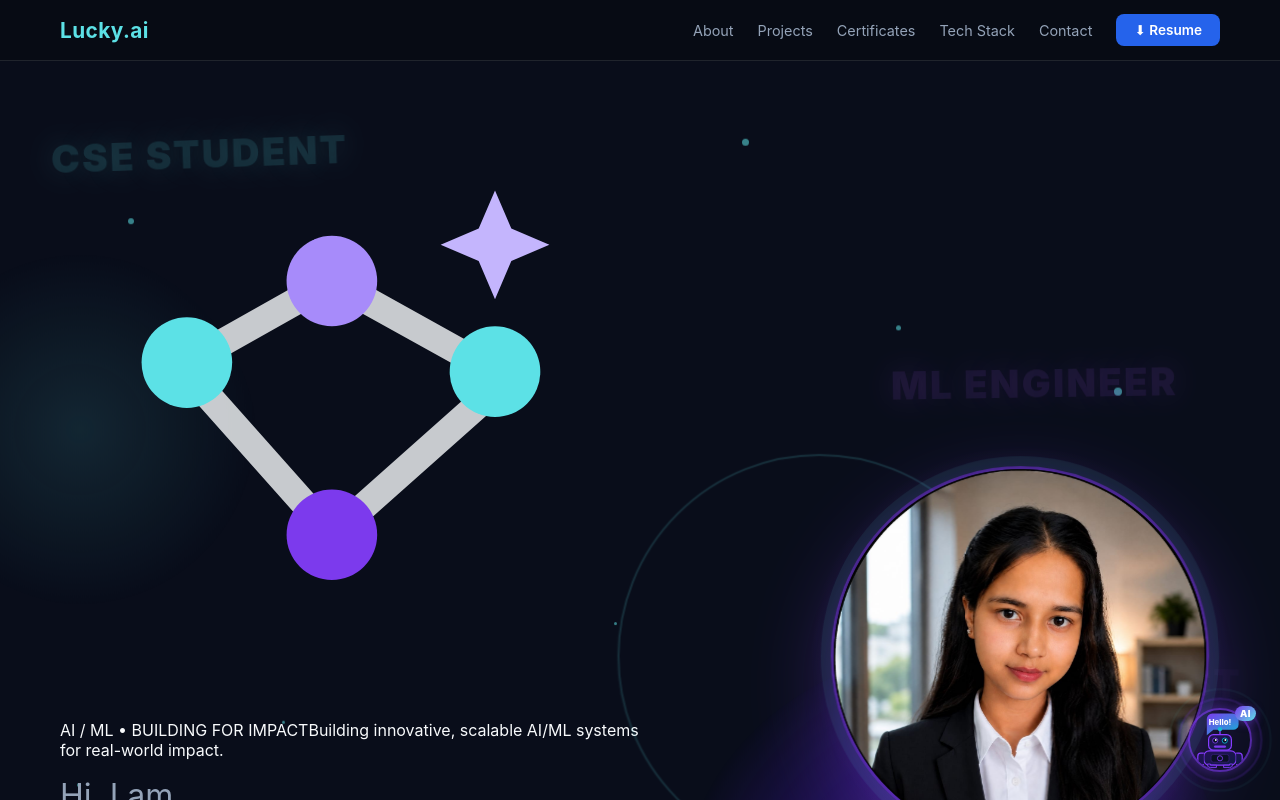
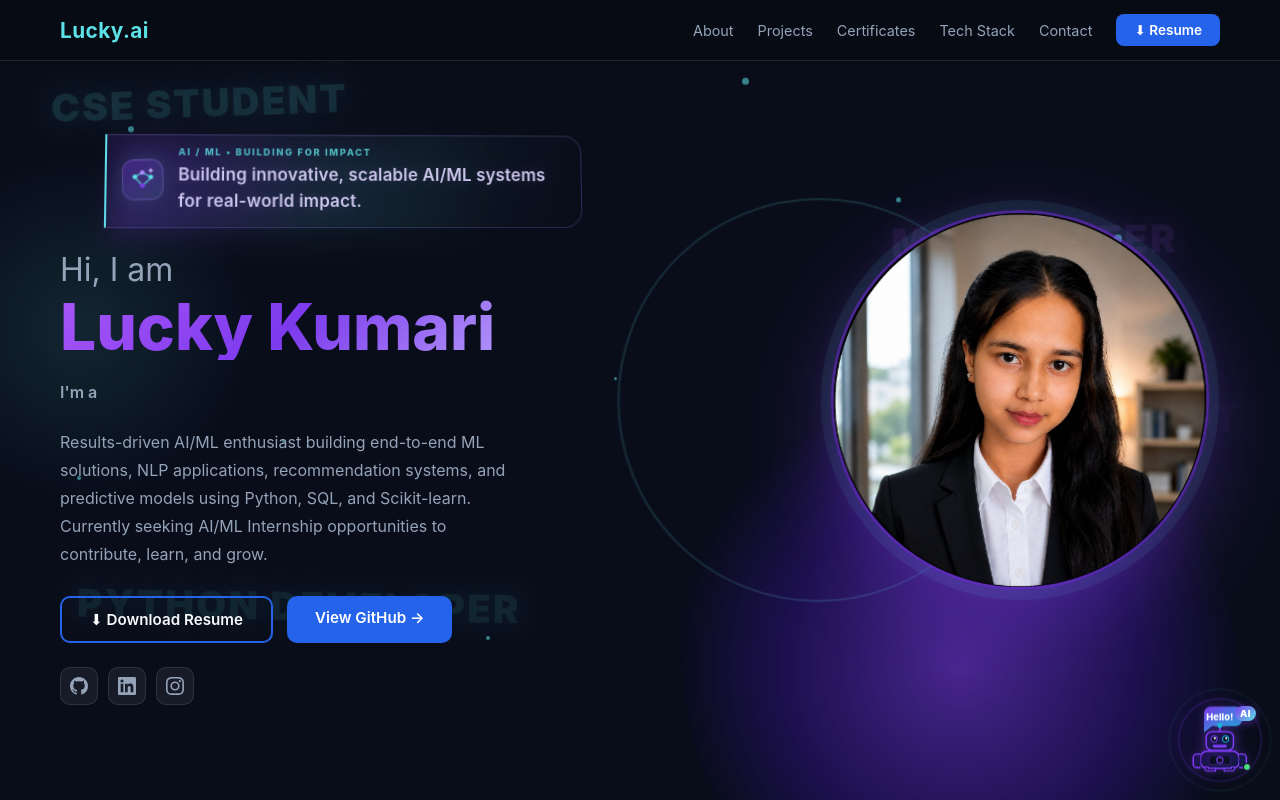
Before and after one commit to luckylucky110507/portfolio-, a React (Vite) app: page / in a window 1280 px wide. Shown: the top 800 px of the page. Built offline with nearby package versions, Linux system fonts and the light colour scheme.

Commit message:
Update App.css

```diff
--- a/src/App.css
+++ b/src/App.css
@@ -305,6 +305,145 @@ body {
   max-width: 580px;
 }
 
+.hero-tagline {
+  position: relative;
+  display: flex;
+  align-items: center;
+  gap: 12px;
+  max-width: 475px;
+  margin: 0 0 22px clamp(20px, 4vw, 48px);
+  padding: 11px 18px 12px;
+  border: 1px solid rgba(167, 139, 250, .2);
+  border-left: 2px solid var(--teal);
+  border-radius: 0 18px 18px 0;
+  background: linear-gradient(105deg, rgba(124, 58, 237, .12), rgba(92, 225, 230, .045) 65%, transparent);
+  color: rgba(221, 214, 254, .9);
+  font-size: clamp(.92rem, 1.55vw, 1.06rem);
+  font-weight: 560;
+  line-height: 1.55;
+  letter-spacing: .01em;
+  transform-style: preserve-3d;
+  perspective: 900px;
+  box-shadow: inset 0 1px 0 rgba(255, 255, 255, .04), 0 10px 26px rgba(5, 3, 20, .16);
+  text-shadow: 0 0 14px rgba(167, 139, 250, .22);
+  animation: heroTagline3d .8s .35s cubic-bezier(.2, .8, .2, 1) both;
+}
+
+.hero-tagline-icon {
+  display: grid;
+  place-items: center;
+  flex: 0 0 40px;
+  width: 40px;
+  height: 40px;
+  border: 1px solid rgba(167, 139, 250, .28);
+  border-radius: 12px;
+  background: linear-gradient(145deg, rgba(124, 58, 237, .3), rgba(92, 225, 230, .12));
+  color: var(--teal);
+  box-shadow: 0 0 18px rgba(92, 225, 230, .14), inset 0 1px 0 rgba(255, 255, 255, .08);
+  transform: translateZ(10px) rotate(-4deg);
+  animation: taglineIconFloat 4.8s 1.2s ease-in-out infinite;
+}
+
+.hero-tagline-icon svg {
+  width: 29px;
+  height: 29px;
+}
+
+.hero-tagline-copy {
+  min-width: 0;
+}
+
+.hero-tagline-kicker {
+  display: block;
+  margin-bottom: 4px;
+  color: var(--teal);
+  font-size: .58rem;
+  font-weight: 800;
+  letter-spacing: .18em;
+  line-height: 1.2;
+  opacity: .78;
+}
+
+.hero-tagline-text {
+  display: inline-block;
+  transform-style: preserve-3d;
+  animation: taglineFloat 5.8s 1.2s ease-in-out infinite;
+}
+
+.hero-tagline::after {
+  content: '';
+  position: absolute;
+  z-index: -1;
+  inset: 8px -18px -10px 14px;
+  border-radius: 0 20px 20px 0;
+  background: linear-gradient(90deg, rgba(124, 58, 237, .24), rgba(92, 225, 230, .08), transparent 80%);
+  filter: blur(13px);
+  opacity: .65;
+  transform: translateZ(-15px);
+  animation: taglineGlow 4.5s ease-in-out infinite;
+}
+
+@keyframes heroTagline3d {
+  0% {
+    opacity: 0;
+    transform: perspective(800px) rotateX(70deg) rotateY(-14deg) translate3d(0, 18px, -30px);
+  }
+
+  18% {
+    opacity: 1;
+    transform: perspective(800px) rotateX(10deg) rotateY(4deg) translate3d(0, 0, 8px);
+  }
+
+  42%,
+  72% {
+    opacity: 1;
+    transform: perspective(800px) rotateX(0deg) rotateY(-2deg) translate3d(0, -2px, 14px);
+  }
+
+  100% {
+    opacity: 1;
+    transform: perspective(800px) rotateX(3deg) rotateY(2deg) translate3d(0, 0, 4px);
+  }
+}
+
+@keyframes taglineGlow {
+
+  0%,
+  100% {
+    opacity: .45;
+    transform: translateZ(-18px) skewX(-8deg) scale(.96);
+  }
+
+  50% {
+    opacity: .95;
+    transform: translateZ(-18px) skewX(-8deg) scale(1.04);
+  }
+}
+
+@keyframes taglineFloat {
+
+  0%,
+  100% {
+    transform: translate3d(0, 0, 0) rotateX(0deg) rotateY(-1deg);
+  }
+
+  50% {
+    transform: translate3d(4px, -3px, 7px) rotateX(1deg) rotateY(1deg);
+  }
+}
+
+@keyframes taglineIconFloat {
+
+  0%,
+  100% {
+    transform: translateZ(10px) rotate(-4deg) translateY(0);
+  }
+
+  50% {
+    transform: translateZ(16px) rotate(4deg) translateY(-3px);
+  }
+}
+
 .hero-greeting {
   font-size: clamp(1.4rem, 3vw, 2rem);
   font-weight: 400;
@@ -2495,11 +2634,67 @@ footer {
 
 .bot-av {
   border-radius: 50%;
-  overflow: hidden;
+  overflow: visible;
   flex-shrink: 0;
   position: relative;
-  border: 2px solid rgba(124, 58, 237, .65);
-  box-shadow: 0 0 14px rgba(124, 58, 237, .45);
+  display: flex;
+  align-items: center;
+  justify-content: center;
+  background: transparent;
+  border: none;
+  box-shadow: none;
+  isolation: isolate;
+}
+
+.bot-av::before {
+  content: '';
+  position: absolute;
+  z-index: 0;
+  inset: 12%;
+  border-radius: 50%;
+  background: radial-gradient(circle, rgba(92, 225, 230, .2), rgba(124, 58, 237, .3) 48%, transparent 74%);
+  filter: blur(7px);
+  animation: botGlow 3.5s ease-in-out infinite;
+}
+
+.bot-avatar-svg {
+  position: relative;
+  z-index: 1;
+  display: block;
+  width: 112%;
+  height: 112%;
+  margin: -6%;
+  overflow: visible;
+  filter: drop-shadow(0 0 5px rgba(124, 58, 237, .3));
+  transform-style: preserve-3d;
+  transform-origin: center;
+  animation: botAvatar3d 5.5s ease-in-out infinite;
+}
+
+@keyframes botAvatar3d {
+
+  0%,
+  100% {
+    transform: perspective(360px) rotateY(-7deg) rotateX(3deg) translateY(0) scale(.98);
+  }
+
+  50% {
+    transform: perspective(360px) rotateY(7deg) rotateX(-3deg) translateY(-3px) scale(1.02);
+  }
+}
+
+@keyframes botGlow {
+
+  0%,
+  100% {
+    opacity: .55;
+    transform: scale(.9);
+  }
+
+  50% {
+    opacity: 1;
+    transform: scale(1.12);
+  }
 }
 
 .bot-av-dot {
@@ -2511,6 +2706,7 @@ footer {
   border-radius: 50%;
   background: #4ade80;
   border: 1.5px solid #090d1a;
+  z-index: 2;
 }
 
 .chatbot-messages {
@@ -2855,6 +3051,23 @@ footer {
     display: none;
   }
 
+  .hero-tagline {
+    max-width: calc(100% - 12px);
+    margin-left: 12px;
+    padding-right: 14px;
+  }
+
+  .hero-tagline-icon {
+    flex-basis: 34px;
+    width: 34px;
+    height: 34px;
+  }
+
+  .hero-tagline-icon svg {
+    width: 25px;
+    height: 25px;
+  }
+
   .hero-photo-wrap {
     width: 200px;
     height: 200px;
```
